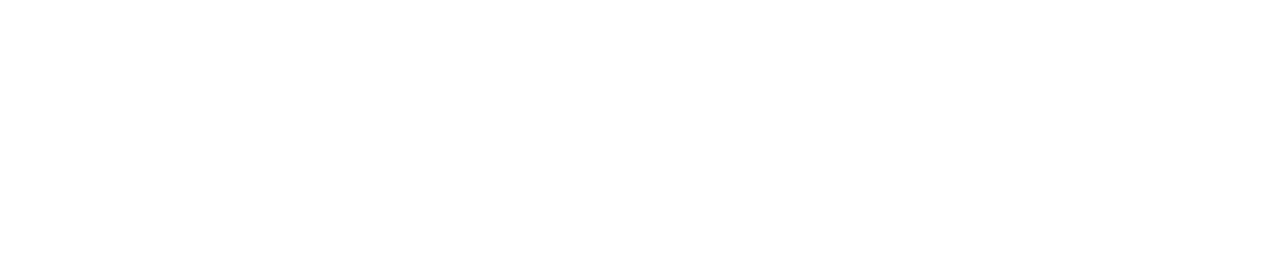
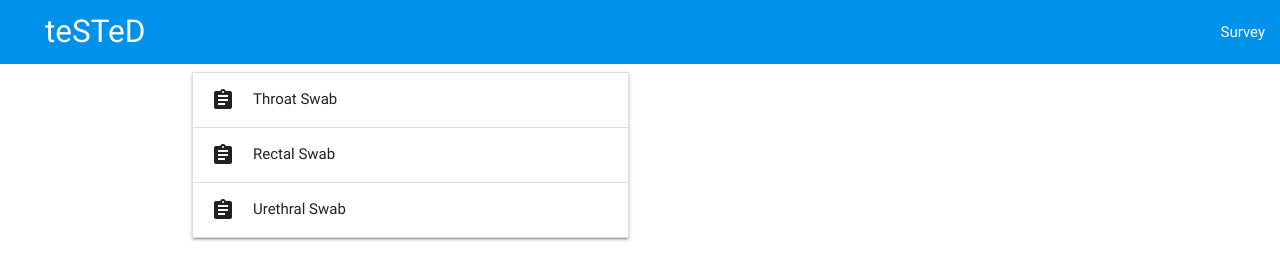
Before and after one commit to JuliaLid/Get-Tested, a website: page public/result.html in a window 1280 px wide. Drawn offline with nearby package versions, Linux system fonts and the light colour scheme; files that its build step writes are made by us from their sources.

Commit message:
Updated Resources Page

```diff
--- a/public/result.html
+++ b/public/result.html
@@ -7,6 +7,7 @@
     <link rel="stylesheet" href="/assets/css/reset.css" type="text/css" />
     <!-- Materialize Link -->
     <link rel="stylesheet" href="https://cdnjs.cloudflare.com/ajax/libs/materialize/0.100.2/css/materialize.min.css">
+    <link href="https://fonts.googleapis.com/icon?family=Material+Icons" rel="stylesheet">
     <!-- Custom CSS -->
     <link rel="stylesheet" href="/assets/css/style.css" type="text/css" />
     <!-- Link place holders -->
@@ -15,12 +16,55 @@
     <title>Result</title>
 </head>
 <body>
+        <header>
 
+           <nav class="header light-blue accent-4">
+                   <div class="nav-wrapper">
+                       <a href="#" class="brand-logo">teSTeD</a>
+                       <ul class="right">
+                           <li><a href="#">Survey</a></li>
+                       </ul>
+                   </div>
+               </nav>
+        </header>
+        <main>
 
+           <div class="container">
+               <div class="row">
+                   <div class="col l6 ">
+                        <ul class="collapsible" data-collapsible="accordion">
+                            <li>
+                                <div class="collapsible-header"><i class="material-icons">assignment</i>Throat Swab</div>
+                                <div class="collapsible-body"><span>Based on your answers, we recommend that you ask your provider for a throat swab. If you are having oral sex (putting a penis in your mouth) then it’s important to look for gonorrhea and chlamydia in the throat because these infections are “site-specific” meaning they only show up where they’re located. In other words, if you have a gonorrhea or chlamydia infection in your throat, it will not show up on a urine test. </span></div>
+                            </li>
+                            <li>
+                                <div class="collapsible-header"><i class="material-icons">assignment</i>Rectal Swab</div>
+                                <div class="collapsible-body"><span>Based on your answers, we recommend that you ask your provider for a rectal swab. If you are having anal sex (putting a penis in your butt) then it’s important to look for gonorrhea and chlamydia in the rectum because these infections are “site-specific” meaning they only show up where they’re located. In other words, if you have a gonorrhea or chlamydia infection in your butt, it will not show up on a urine test.
+                                </span></div>
+                            </li>
+                            <li>
+                                <div class="collapsible-header"><i class="material-icons">assignment</i>Urethral Swab</div>
+                                <div class="collapsible-body"><span>A urethral swab is only recommended for males or penis-bodied individuals who are experiencing symptoms such as discharge. Based on your answers, we recommend that you ask your provider for a urethral swab so that they can prescribe you the appropriate antibiotic.
+                                </span></div>
+                            </li>
+                        </ul>
+                   </div>
+               </div>
+               <div class="row">
+                       <div class="col l6 ">
 
+                       </div>
+                   </div>
+           </div>
+       </main>
 
-    <script type="text/javascript" src="https://code.jquery.com/jquery-3.2.1.min.js"></script>
-     <script src="https://cdnjs.cloudflare.com/ajax/libs/materialize/0.100.2/js/materialize.min.js"></script>
-    <!-- <script src="/assets/js/survey.js"></script>  -->
-</body>
+       <footer >
+
+       </footer>
+
+       <script type="text/javascript" src="https://code.jquery.com/jquery-3.2.1.min.js"></script>
+       <script src="https://cdnjs.cloudflare.com/ajax/libs/materialize/0.100.2/js/materialize.min.js"></script>
+       <script src="/assets/js/survey.js"></script>
+
+   </body>
 </html>
```
Also changed, not shown: public/index.html (+4 -1 lines).
